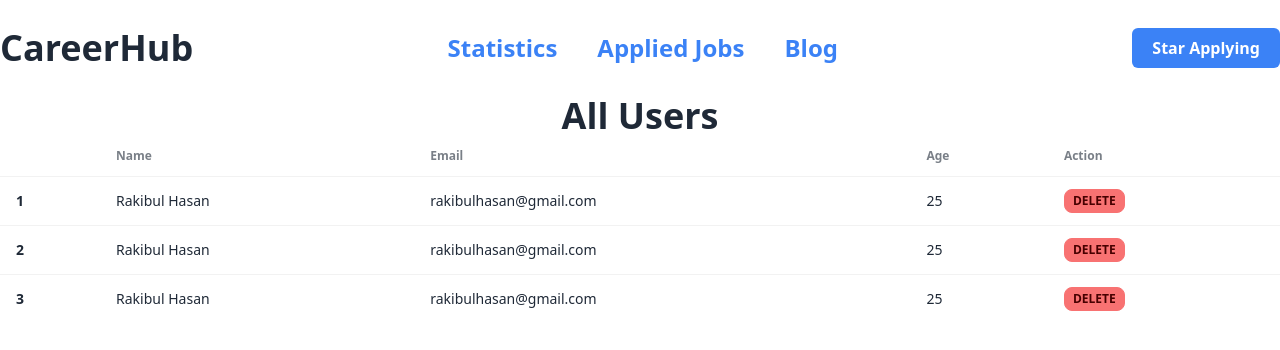
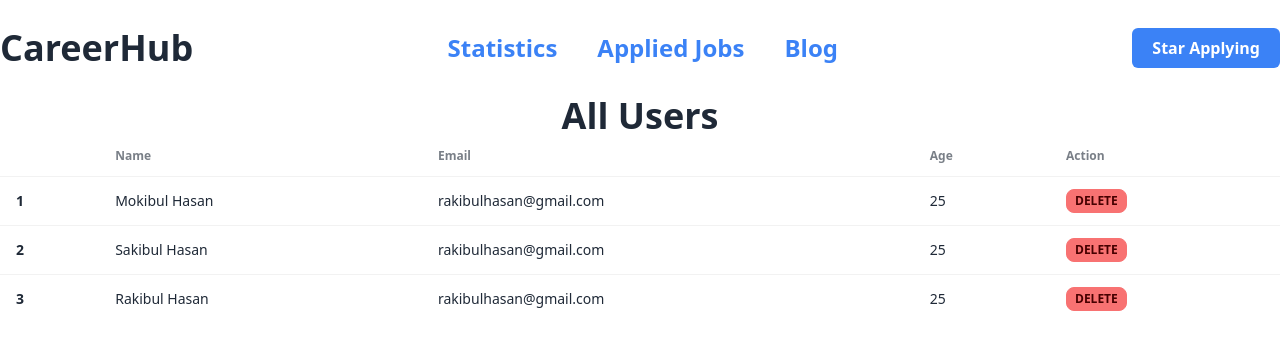
Before and after one commit to AshikurZaman01/React-Practice_, a React (Vite) app: page / in a window 1280 px wide. Shown: the top 350 px of the page. Built offline with nearby package versions, Linux system fonts and the light colour scheme.

Commit message:
add delete function

```diff
--- a/src/Components/Pages/Home/Home.jsx
+++ b/src/Components/Pages/Home/Home.jsx
@@ -6,12 +6,12 @@ const Home = () => {
 
     const [users, setUsers] = useState([
         {
-            name: 'Rakibul Hasan',
+            name: 'Mokibul Hasan',
             age: 25,
             email: 'rakibulhasan@gmail.com'
         },
         {
-            name: 'Rakibul Hasan',
+            name: 'Sakibul Hasan',
             age: 25,
             email: 'rakibulhasan@gmail.com'
         },
@@ -23,7 +23,10 @@ const Home = () => {
     ]);
 
     const handleDeleteUser = (id) => {
-        console.log(id);
+
+        const newUser = users.filter((user, index) => index !== id)
+        setUsers(newUser);
+
     }
 
     return (
```
